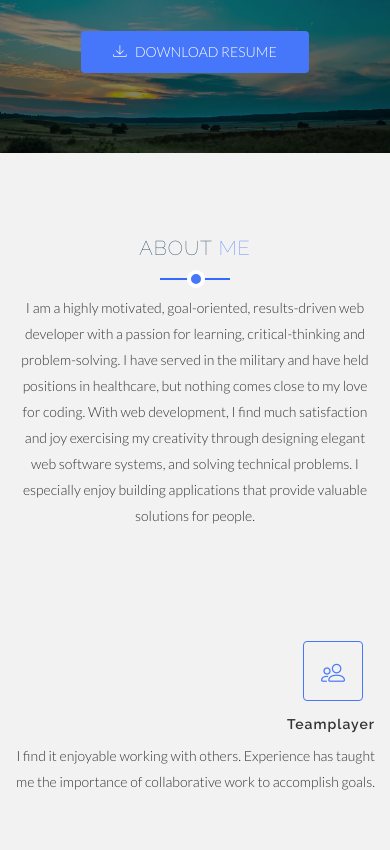
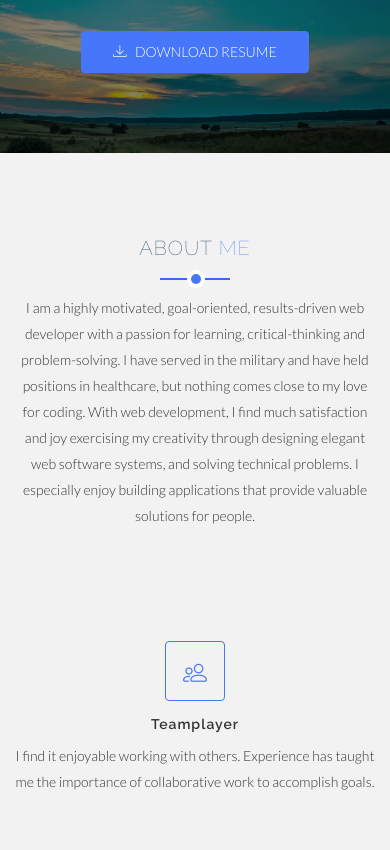
Before and after one commit to artemiocabelin/artemiocabelin.github.io, a plain HTML site: page index.html in a window 390 px wide. Shown: the part 197-1047 px from the top of the page. Drawn offline with Linux system fonts and the light colour scheme.

Commit message:
mobile styling again

```diff
--- a/css/responsive.css
+++ b/css/responsive.css
@@ -151,4 +151,7 @@
   .overlay-bg {
     background: none;
   }
+  #features .box-item{
+    text-align: center;
+  }
 }
```
